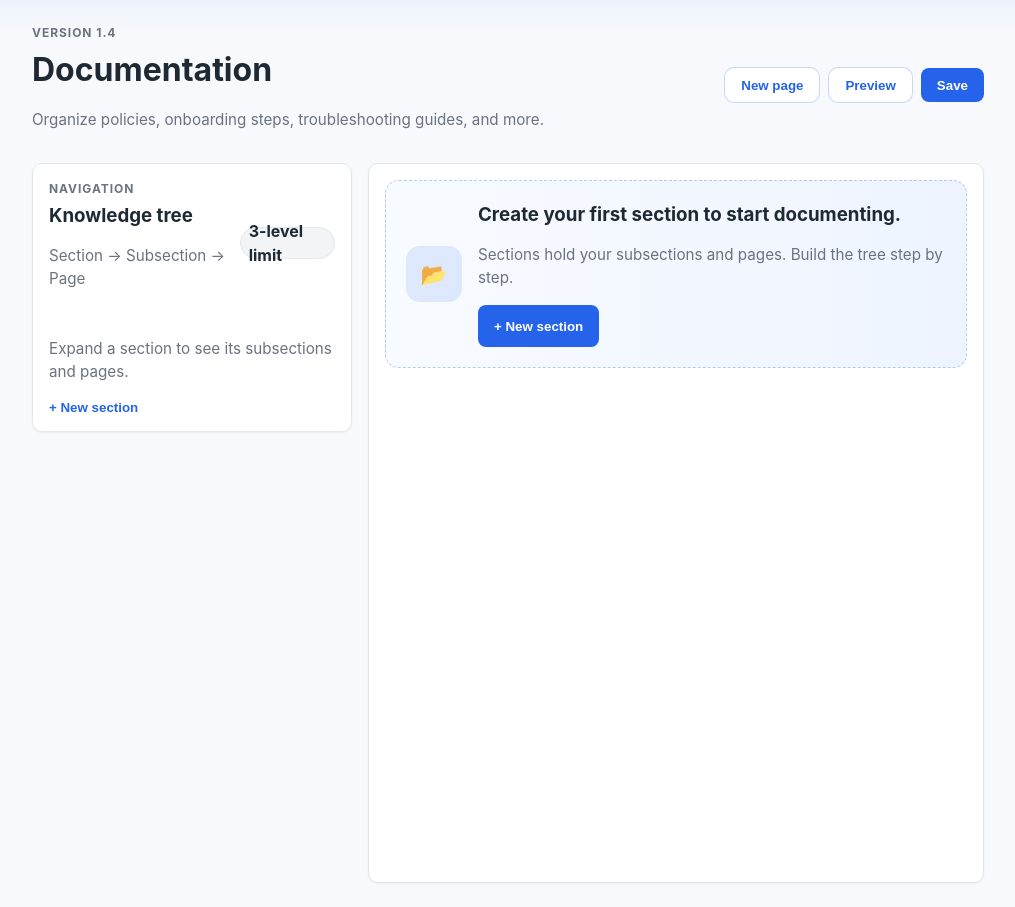
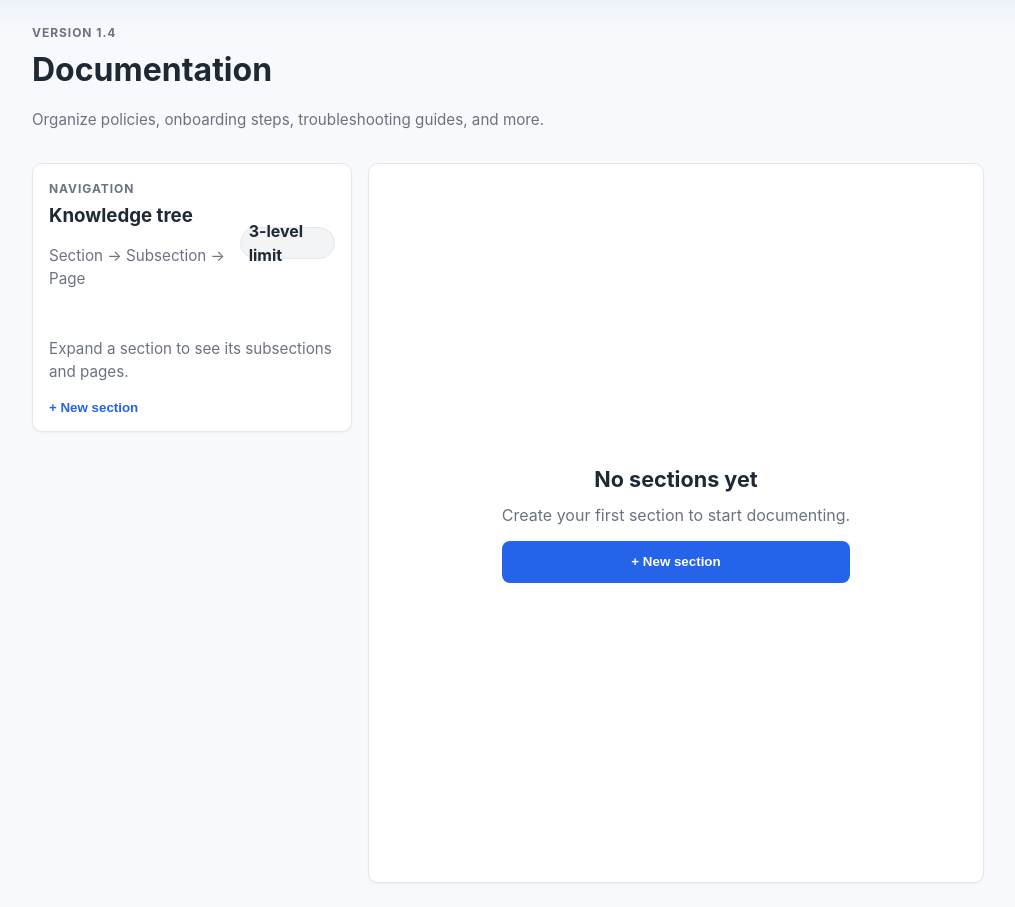
Before and after one commit to MysteryGrove/simpledesk, a Flask app: page /documentation/ in a window 1280 px wide. Shown: the part 72-979 px from the top of the page, without its empty margins (132-1147 px from the left). Run offline with Flask 3, Linux system fonts and the light colour scheme; the visitor is signed in with stand-in values (Sample User, id 1).

Commit message:
Revamp documentation empty state

```diff
--- a/app/static/css/styles.css
+++ b/app/static/css/styles.css
@@ -1200,7 +1200,29 @@ button.link,
 }
 
 .doc-empty-state {
-  min-height: 360px;
+  min-height: 540px;
+  display: flex;
+  align-items: center;
+  justify-content: center;
+}
+
+.doc-empty {
+  display: grid;
+  gap: 0.5rem;
+  text-align: center;
+  max-width: 520px;
+}
+
+.doc-empty-title {
+  margin: 0;
+  font-size: 1.35rem;
+  font-weight: 700;
+}
+
+.doc-empty-description {
+  margin: 0 0 0.35rem;
+  color: var(--muted);
+  font-size: 1rem;
 }
 
 .doc-toast {
@@ -1223,32 +1245,6 @@ button.link,
   transform: translateY(0);
 }
 
-.empty-card {
-  display: grid;
-  grid-template-columns: auto 1fr;
-  gap: 1rem;
-  align-items: center;
-  background: linear-gradient(90deg, #f8fbff 0%, #eef4ff 100%);
-  border: 1px dashed rgba(37, 99, 235, 0.3);
-  border-radius: 14px;
-  padding: 1.25rem;
-}
-
-.empty-icon {
-  width: 56px;
-  height: 56px;
-  border-radius: 14px;
-  background: rgba(37, 99, 235, 0.12);
-  display: inline-flex;
-  align-items: center;
-  justify-content: center;
-  font-size: 1.35rem;
-}
-
-.empty-content h3 {
-  margin: 0 0 0.35rem;
-}
-
 .doc-editor .btn {
   height: 42px;
 }
--- a/app/templates/documentation.html
+++ b/app/templates/documentation.html
@@ -8,7 +8,7 @@
       <h1>Documentation</h1>
       <p class="muted">Organize policies, onboarding steps, troubleshooting guides, and more.</p>
     </div>
-    <div class="page-actions">
+    <div class="page-actions" id="docGlobalActions">
       <button class="btn ghost" id="globalNewPageBtn">New page</button>
       <button class="btn ghost" id="globalPreviewBtn">Preview</button>
       <button class="btn" id="globalSaveBtn">Save</button>
@@ -105,6 +105,7 @@
   const addSectionBtn = document.getElementById('addSectionBtn');
   const saveSectionBtn = document.getElementById('saveSectionBtn');
   const cancelSectionBtn = document.getElementById('cancelSectionBtn');
+  const globalActions = document.getElementById('docGlobalActions');
   const globalNewPageBtn = document.getElementById('globalNewPageBtn');
   const globalSaveBtn = document.getElementById('globalSaveBtn');
   const globalPreviewBtn = document.getElementById('globalPreviewBtn');
@@ -410,23 +411,18 @@
     docEmptyState.innerHTML = '';
     docEditorPanel.classList.add('hidden');
     const container = document.createElement('div');
-    container.className = 'empty-card';
-    const icon = document.createElement('div');
-    icon.className = 'empty-icon';
-    icon.textContent = state.icon;
-    const content = document.createElement('div');
-    content.className = 'empty-content';
-    const title = document.createElement('h3');
+    container.className = 'doc-empty';
+    const title = document.createElement('p');
+    title.className = 'doc-empty-title';
     title.textContent = state.title;
     const subtitle = document.createElement('p');
-    subtitle.className = 'muted';
+    subtitle.className = 'doc-empty-description';
     subtitle.textContent = state.subtitle;
     const action = document.createElement('button');
     action.className = 'btn';
     action.textContent = state.actionLabel;
     action.addEventListener('click', state.action);
-    content.append(title, subtitle, action);
-    container.append(icon, content);
+    container.append(title, subtitle, action);
     docEmptyState.appendChild(container);
     docEmptyState.classList.remove('hidden');
   }
@@ -465,16 +461,20 @@
     const subsection = findSubsection(section, docState.selection.subsectionId);
     const page = findPage(subsection, docState.selection.pageId);
 
-    if (docState.sections.length === 0) {
+    const hasSections = docState.sections.length > 0;
+
+    if (!hasSections) {
+      globalActions.classList.add('hidden');
       renderEmptyState({
-        icon: '📂',
-        title: 'Create your first section to start documenting.',
-        subtitle: 'Sections hold your subsections and pages. Build the tree step by step.',
+        title: 'No sections yet',
+        subtitle: 'Create your first section to start documenting.',
         actionLabel: '+ New section',
         action: startCreateSection,
       });
       return;
     }
+
+    globalActions.classList.remove('hidden');
 
     if (section && section.subsections.length === 0) {
       renderEmptyState({
```
